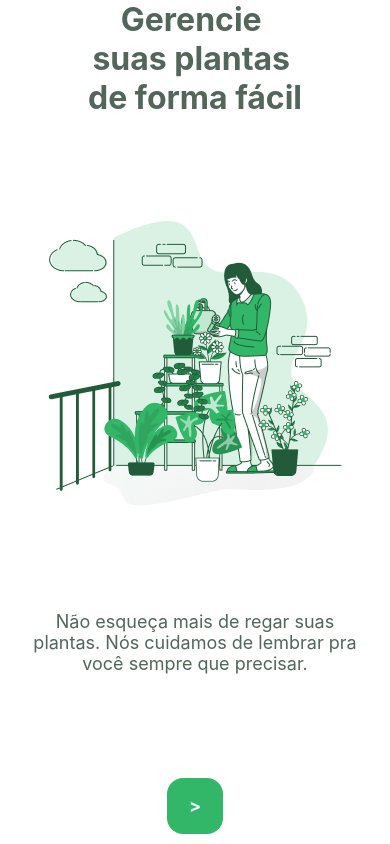
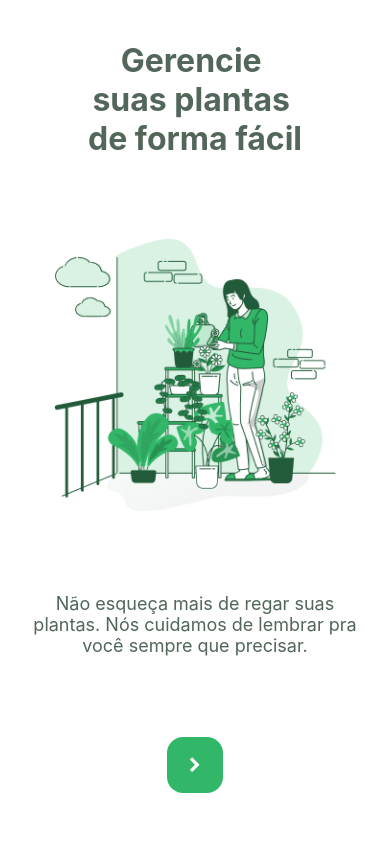
Before and after one commit to Jhon9191/NLW5Rocketseat, a React Native app: screen / in a window 390 px wide. Built offline with nearby package versions, Linux system fonts and the light colour scheme.

Commit message:
Refactoring

```diff
--- a/App.tsx
+++ b/App.tsx
@@ -22,10 +22,11 @@ const App = () => {
 
     return (
         <>
-            {time <= 5 ? (
-                <View style={{ flex: 1, justifyContent: 'center', alignItems: 'center', backgroundColor: "#121212" }}>
-                    <Text>Loading</Text>
-                </View>
+            {time <= 3 ? (
+                 <Welmcome />
+                // <View style={{ flex: 1, justifyContent: 'center', alignItems: 'center', backgroundColor: "#121212" }}>
+                //     <Text>Loading</Text>
+                // </View>
             ) : (
                 <Welmcome />
             )
--- a/package.json
+++ b/package.json
@@ -10,8 +10,10 @@
     "lint": "eslint ."
   },
   "dependencies": {
+    "@types/react-native-vector-icons": "^6.4.6",
     "react": "17.0.1",
-    "react-native": "0.64.0"
+    "react-native": "0.64.0",
+    "react-native-vector-icons": "^8.1.0"
   },
   "devDependencies": {
     "@babel/core": "^7.13.16",
--- a/src/screens/Welcome/index.tsx
+++ b/src/screens/Welcome/index.tsx
@@ -9,24 +9,30 @@ import {
 
 import watering from '../../assets/watering.png'
 import styles from './styles'
-
-import Button from '../../components/Button'
+import Icon from 'react-native-vector-icons/FontAwesome'
+Icon.loadFont();
 
 const Welmcome = () => {
     return (
         <SafeAreaView style={styles.container}>
-            <StatusBar hidden={true}/>
+            <StatusBar hidden={true} />
             <Text style={styles.title}>
                 Gerencie {'\n'}
                 suas plantas {'\n'}
                 de forma fácil
             </Text>
-            <Image style={styles.image} source={watering}/>
+            <Image style={styles.image} source={watering} resizeMode="contain" />
             <Text style={styles.description}>
                 Não esqueça mais de regar suas plantas.
                 Nós cuidamos de lembrar pra você sempre que precisar.
             </Text>
-            <Button title=">" onPress={()=>{}}/>
+            <TouchableOpacity style={styles.button} activeOpacity={0.7}>
+                <Icon
+                    name="chevron-right"
+                    size={16}
+                    color="#FFF"
+                />
+            </TouchableOpacity>
         </ SafeAreaView>
     );
 };
--- a/src/screens/Welcome/styles.tsx
+++ b/src/screens/Welcome/styles.tsx
@@ -1,5 +1,5 @@
 import React from 'react';
-import { StyleSheet } from 'react-native';
+import { StyleSheet, Dimensions } from 'react-native';
 import colors from '../../styles/index';
 
 const styles = StyleSheet.create({
@@ -7,7 +7,7 @@ const styles = StyleSheet.create({
     container:{
         flex: 1,
         alignItems: 'center',
-        justifyContent: 'space-between'
+        justifyContent: 'space-around'
     },
 
     title:{
@@ -18,7 +18,7 @@ const styles = StyleSheet.create({
     },
 
     image:{
-
+        height: Dimensions.get('window').width *  0.7
     },
 
     description:{
@@ -28,6 +28,21 @@ const styles = StyleSheet.create({
         color: colors.heading
     },
 
+    button:{
+        backgroundColor: colors.green,
+        justifyContent:'center',
+        alignItems: 'center',
+        borderRadius: 16,
+        marginBottom: 10,
+        height: 56,
+        width: 56
+    },
+
+    textButton:{
+        color: colors.blue_light,
+        fontWeight: 'bold',
+        fontSize: 18,
+    },
 
 });
 
```
Also changed, not shown: 22 other files (tests, documents, lock files or other folders).
